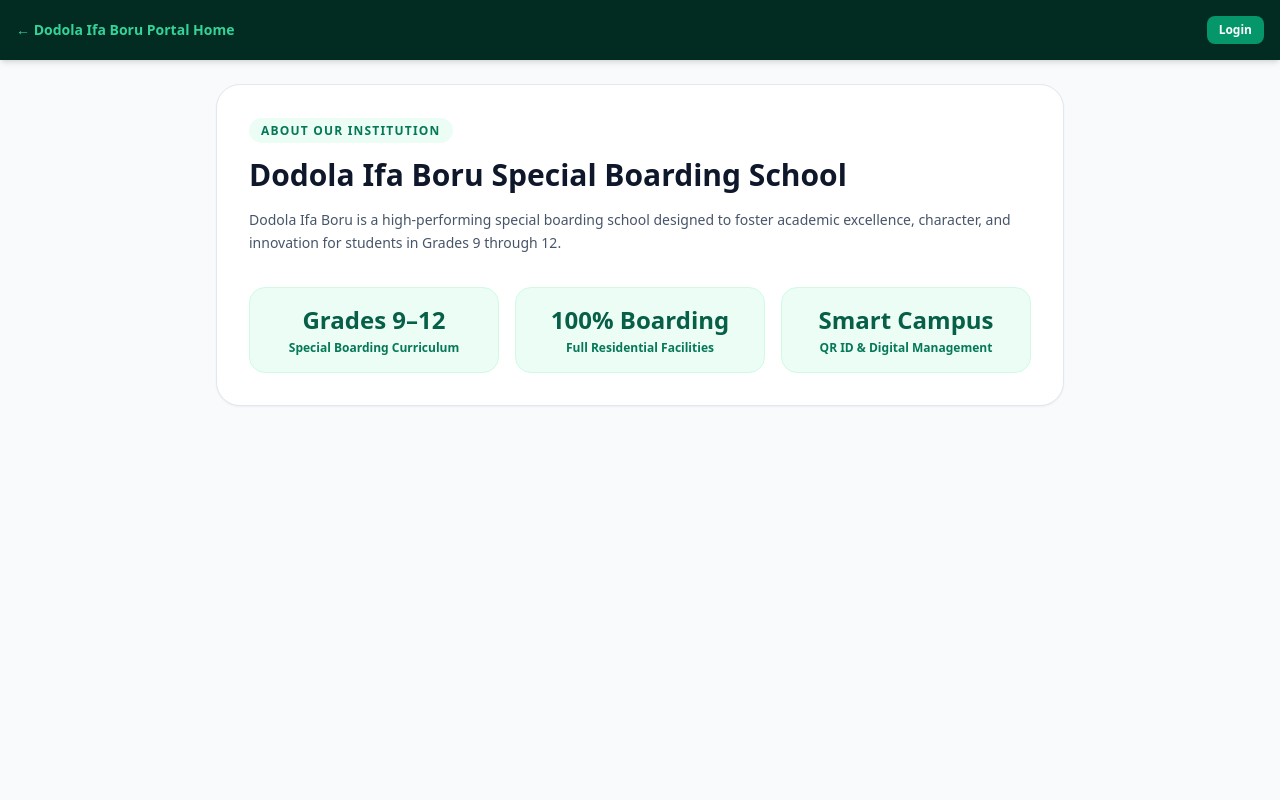
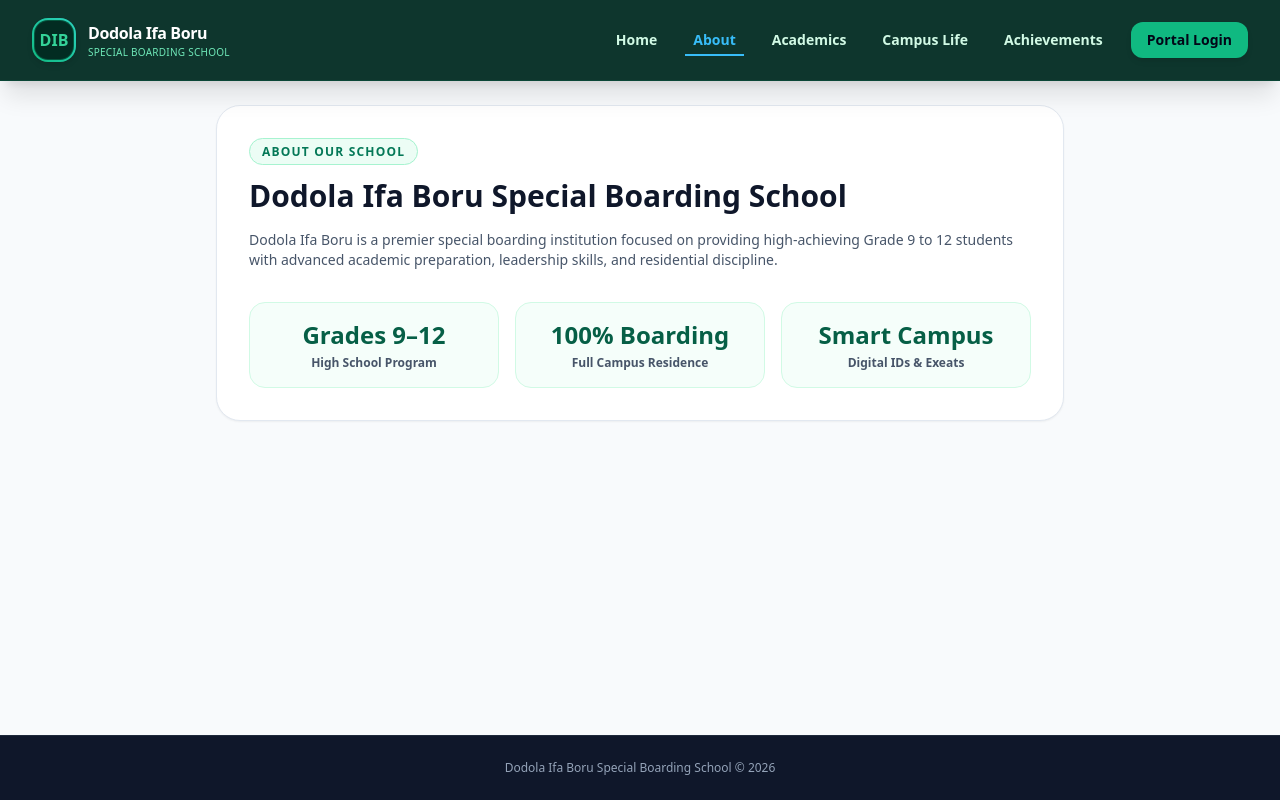
Before and after one commit to futuretech-hub/dodola-school-portal, a Next.js app: page /about in a window 1280 px wide. Built offline with nearby package versions, Linux system fonts and the light colour scheme.

Commit message:
Update page.jsx

```diff
--- a/app/about/page.jsx
+++ b/app/about/page.jsx
@@ -1,39 +1,41 @@
 import React from 'react';
+import Navbar from '../../components/Navbar';
 
 export default function AboutPage() {
   return (
-    <div className="min-h-screen bg-slate-50 font-sans text-slate-800">
-      <header className="bg-emerald-950 text-white p-4 shadow-md flex justify-between items-center">
-        <a href="/" className="font-bold text-sm text-emerald-400">← Dodola Ifa Boru Portal Home</a>
-        <a href="/login" className="text-xs bg-emerald-600 px-3 py-1.5 rounded-lg font-bold">Login</a>
-      </header>
+    <div className="min-h-screen bg-slate-50 font-sans text-slate-800 flex flex-col justify-between">
+      <Navbar />
 
-      <main className="max-w-4xl mx-auto p-6 space-y-6">
+      <main className="max-w-4xl mx-auto p-6 space-y-6 w-full flex-grow">
         <div className="bg-white p-8 rounded-3xl shadow-sm border border-slate-200 space-y-4">
-          <span className="text-xs font-bold text-emerald-700 uppercase tracking-widest bg-emerald-50 px-3 py-1 rounded-full">
-            About Our Institution
+          <span className="text-xs font-bold text-emerald-700 uppercase tracking-widest bg-emerald-50 px-3 py-1 rounded-full border border-emerald-200">
+            About Our School
           </span>
-          <h1 className="text-3xl font-extrabold text-slate-900">Dodola Ifa Boru Special Boarding School</h1>
-          <p className="text-sm text-slate-600 leading-relaxed">
-            Dodola Ifa Boru is a high-performing special boarding school designed to foster academic excellence, character, and innovation for students in Grades 9 through 12.
+          <h1 className="text-2xl sm:text-3xl font-extrabold text-slate-900">Dodola Ifa Boru Special Boarding School</h1>
+          <p className="text-xs sm:text-sm text-slate-600 leading-relaxed">
+            Dodola Ifa Boru is a premier special boarding institution focused on providing high-achieving Grade 9 to 12 students with advanced academic preparation, leadership skills, and residential discipline.
           </p>
 
           <div className="grid grid-cols-1 sm:grid-cols-3 gap-4 pt-4">
-            <div className="bg-emerald-50 p-4 rounded-2xl border border-emerald-100 text-center">
+            <div className="bg-emerald-50/50 p-4 rounded-2xl border border-emerald-100 text-center">
               <div className="text-2xl font-black text-emerald-800">Grades 9–12</div>
-              <div className="text-xs text-emerald-700 font-semibold mt-1">Special Boarding Curriculum</div>
+              <div className="text-xs text-slate-600 font-semibold mt-1">High School Program</div>
             </div>
-            <div className="bg-emerald-50 p-4 rounded-2xl border border-emerald-100 text-center">
+            <div className="bg-emerald-50/50 p-4 rounded-2xl border border-emerald-100 text-center">
               <div className="text-2xl font-black text-emerald-800">100% Boarding</div>
-              <div className="text-xs text-emerald-700 font-semibold mt-1">Full Residential Facilities</div>
+              <div className="text-xs text-slate-600 font-semibold mt-1">Full Campus Residence</div>
             </div>
-            <div className="bg-emerald-50 p-4 rounded-2xl border border-emerald-100 text-center">
+            <div className="bg-emerald-50/50 p-4 rounded-2xl border border-emerald-100 text-center">
               <div className="text-2xl font-black text-emerald-800">Smart Campus</div>
-              <div className="text-xs text-emerald-700 font-semibold mt-1">QR ID & Digital Management</div>
+              <div className="text-xs text-slate-600 font-semibold mt-1">Digital IDs & Exeats</div>
             </div>
           </div>
         </div>
       </main>
+
+      <footer className="bg-slate-900 text-slate-400 py-6 text-center text-xs border-t border-slate-800">
+        Dodola Ifa Boru Special Boarding School &copy; 2026
+      </footer>
     </div>
   );
 }
```
